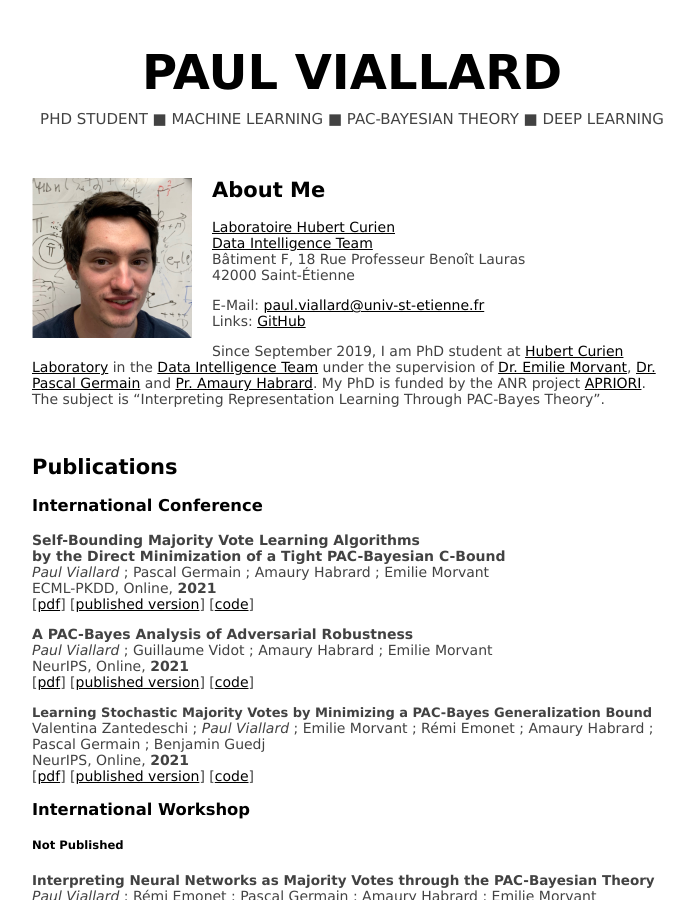
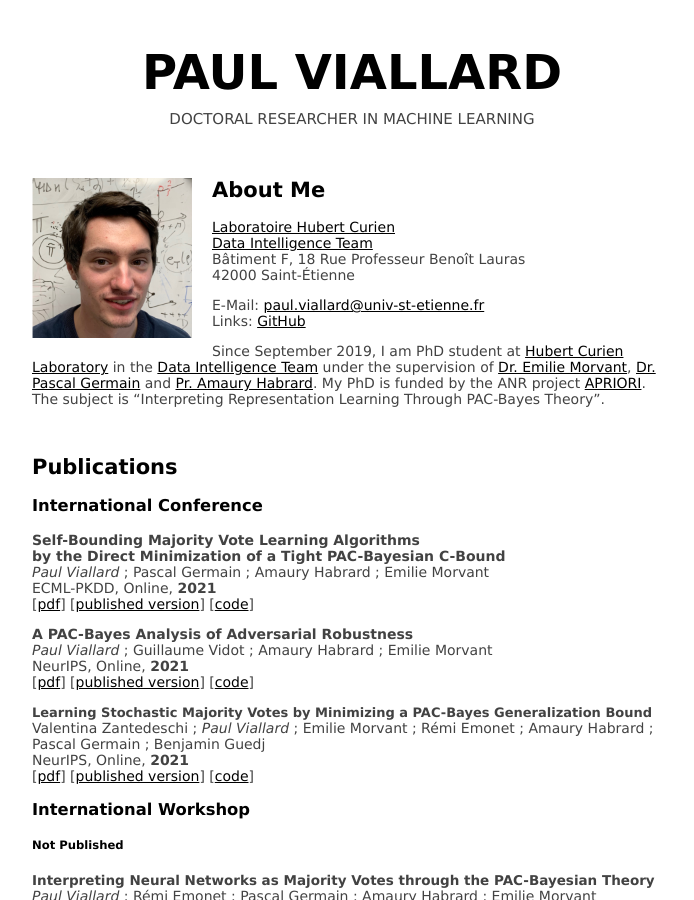
Before and after one commit to paulviallard/paulviallard.github.io, a Jekyll site: the page built from index.md, in a window 1280 px wide and 900 px high. Shown: the whole window, without its empty margins (288-982 px from the left). Built offline with Jekyll 4.4.1, drawn with Linux system fonts in a browser that asks for light colours.

Commit message:
feat: change the site description

```diff
--- a/_config.yml
+++ b/_config.yml
@@ -8,8 +8,4 @@ plugins:
   - jekyll-redirect-from
 
 title: Paul Viallard
-title-description:
-  - PhD Student
-  - Machine Learning
-  - PAC-Bayesian Theory
-  - Deep Learning
+title-description: Doctoral Researcher in Machine Learning
--- a/_includes/header.html
+++ b/_includes/header.html
@@ -3,14 +3,8 @@
     <a class="site-title" rel="author" href="{{ "/" | relative_url }}">
       <h1>{{ site.title | escape }}</h1>
     </a>
-
     <div class="site-description">
-      {% for des in site.title-description %}
-        {{ des | replace: ' ', '&nbsp;' }}
-        {% if forloop.last != true %}
-          ■
-        {% endif %}
-      {% endfor %}
+      {{ site.title-description | escape }}
     </div>
 
 </header>
```
